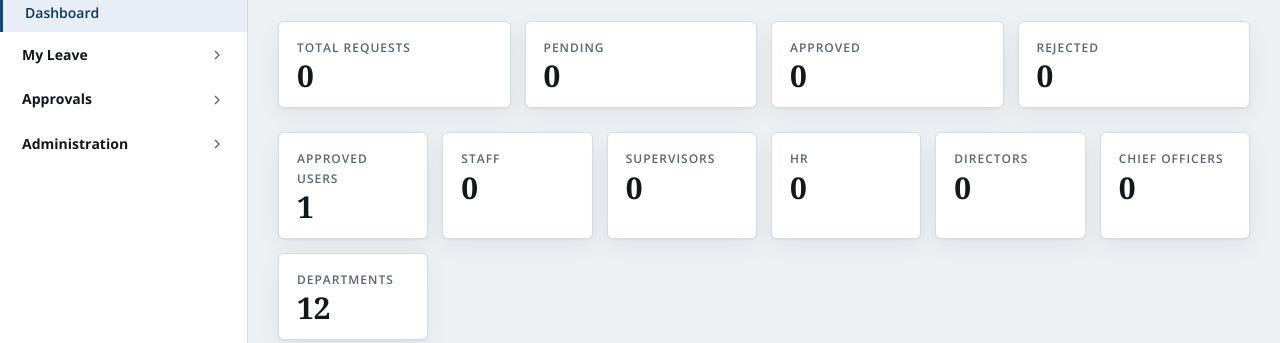
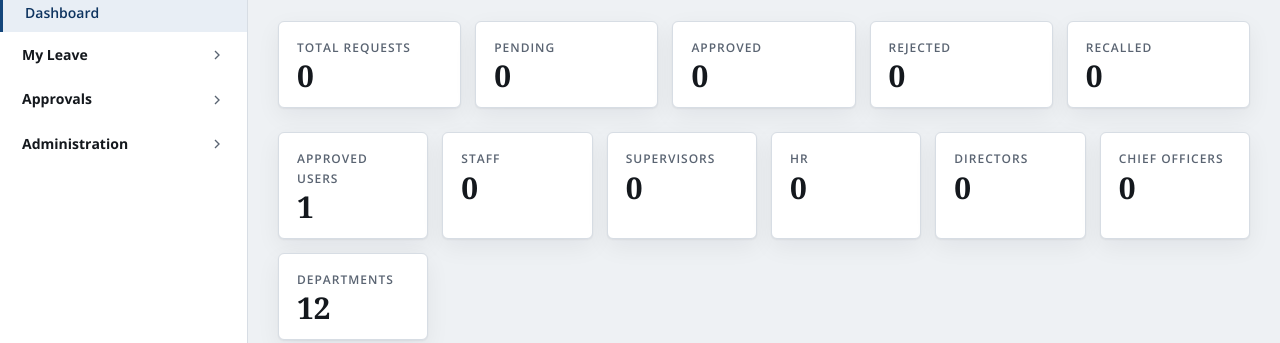
Before and after one commit to evansamos254/leave.management.system, a PHP site: page / in a window 1280 px wide. Shown: the part 171-514 px from the top of the page. Run offline with PHP 8.4, Linux system fonts and the light colour scheme; the visitor is signed in with stand-in values (Sample User, id 1); data comes from the database, SQL or seed files in the repository; data that the repository does not hold is empty; some libraries are stand-ins or nearby versions.

Commit message:
enhancement

```diff
--- a/app/controllers/AdminController.php
+++ b/app/controllers/AdminController.php
@@ -35,6 +35,7 @@ class AdminController
             'pending',
             'pending_supervisor',
             'approved',
+            'recalled',
             'rejected',
             'cancelled',
             'forfeited',
--- a/app/models/LeaveRequest.php
+++ b/app/models/LeaveRequest.php
@@ -64,6 +64,7 @@ class LeaveRequest
                     e.user_id AS employee_user_id, e.staff_id, e.department_id, e.designation, e.job_group, e.supervisor_id,
                     u.full_name AS employee_name, u.email AS employee_email, u.phone AS employee_phone,
                     ru.full_name AS resumed_by_name,
+                    rr.full_name AS recalled_by_name,
                     lf.id AS forfeiture_id, lf.days_forfeited, lf.payout_amount, lf.notes AS forfeiture_notes,
                     lf.recorded_at AS forfeited_at, lfu.full_name AS forfeited_by_name,
                     d.directorate_id, d.name AS department_name,
@@ -73,6 +74,7 @@ class LeaveRequest
              JOIN employees e ON e.id = lr.employee_id
              JOIN users u ON u.id = e.user_id
              LEFT JOIN users ru ON ru.id = lr.resumed_by_user_id
+             LEFT JOIN users rr ON rr.id = lr.recalled_by_user_id
              LEFT JOIN leave_forfeitures lf ON lf.leave_request_id = lr.id
              LEFT JOIN users lfu ON lfu.id = lf.recorded_by_user_id
              LEFT JOIN departments d ON d.id = e.department_id
@@ -90,11 +92,13 @@ class LeaveRequest
         $stmt = db()->prepare(
             'SELECT lr.*, lt.name AS leave_type_name,
                     lf.id AS forfeiture_id, lf.days_forfeited, lf.payout_amount, lf.notes AS forfeiture_notes,
-                    lf.recorded_at AS forfeited_at, lfu.full_name AS forfeited_by_name
+                    lf.recorded_at AS forfeited_at, lfu.full_name AS forfeited_by_name,
+                    rr.full_name AS recalled_by_name
              FROM leave_requests lr
              JOIN leave_types lt ON lt.id = lr.leave_type_id
              LEFT JOIN leave_forfeitures lf ON lf.leave_request_id = lr.id
              LEFT JOIN users lfu ON lfu.id = lf.recorded_by_user_id
+             LEFT JOIN users rr ON rr.id = lr.recalled_by_user_id
              WHERE lr.employee_id = ?
              ORDER BY lr.submitted_at DESC'
         );
@@ -116,6 +120,7 @@ class LeaveRequest
                       OR (
                           lr.status = 'approved'
                           AND lr.resumed_at IS NULL
+                          AND lr.recalled_at IS NULL
                           AND lr.end_date >= ?
                       )
                   )
@@ -146,6 +151,7 @@ class LeaveRequest
              WHERE lr.employee_id = ?
                AND lr.status = 'approved'
                AND lr.resumed_at IS NULL
+               AND lr.recalled_at IS NULL
                AND lr.start_date <= ?
              ORDER BY lr.end_date DESC, lr.start_date DESC, lr.id DESC
              LIMIT 1"
@@ -164,12 +170,14 @@ class LeaveRequest
                        e.staff_id, e.department_id, e.job_group,
                        u.full_name AS employee_name,
                        u.email AS employee_email,
+                       rr.full_name AS recalled_by_name,
                        d.directorate_id, d.name AS department_name,
                        dir.name AS directorate_name
                 FROM leave_requests lr
                 JOIN leave_types lt ON lt.id = lr.leave_type_id
                 JOIN employees e ON e.id = lr.employee_id
                 JOIN users u ON u.id = e.user_id
+                LEFT JOIN users rr ON rr.id = lr.recalled_by_user_id
                 LEFT JOIN departments d ON d.id = e.department_id
                 LEFT JOIN directorates dir ON dir.id = d.directorate_id
                 WHERE 1 = 1
@@ -178,6 +186,10 @@ class LeaveRequest
         if ($status !== null && $status !== '') {
             if ($status === 'pending') {
                 $sql .= " AND lr.status = 'pending_supervisor'";
+            } elseif ($status === 'recalled') {
+                $sql .= ' AND lr.recalled_at IS NOT NULL';
+            } elseif ($status === 'approved') {
+                $sql .= " AND lr.status = 'approved' AND lr.recalled_at IS NULL";
             } else {
                 $sql .= ' AND lr.status = ?';
                 $params[] = $status;
@@ -251,15 +263,18 @@ class LeaveRequest
             "SELECT lr.*, lt.name AS leave_type_name,
                     e.staff_id, e.department_id, e.job_group, e.supervisor_id,
                     u.full_name AS employee_name,
+                    rr.full_name AS recalled_by_name,
                     d.directorate_id, d.name AS department_name,
                     dir.name AS directorate_name
              FROM leave_requests lr
              JOIN leave_types lt ON lt.id = lr.leave_type_id
              JOIN employees e ON e.id = lr.employee_id
              JOIN users u ON u.id = e.user_id
+             LEFT JOIN users rr ON rr.id = lr.recalled_by_user_id
              LEFT JOIN departments d ON d.id = e.department_id
              LEFT JOIN directorates dir ON dir.id = d.directorate_id
              WHERE lr.status = 'approved'
+               AND lr.recalled_at IS NULL
                AND lr.start_date <= ?
                AND lr.end_date >= ?
                $scope
@@ -293,16 +308,19 @@ class LeaveRequest
             "SELECT lr.*, lt.name AS leave_type_name,
                     e.department_id,
                     u.full_name AS employee_name,
+                    rr.full_name AS recalled_by_name,
                     d.directorate_id, d.name AS department_name,
                     dir.name AS directorate_name
              FROM leave_requests lr
              JOIN leave_types lt ON lt.id = lr.leave_type_id
              JOIN employees e ON e.id = lr.employee_id
              JOIN users u ON u.id = e.user_id
+             LEFT JOIN users rr ON rr.id = lr.recalled_by_user_id
              LEFT JOIN departments d ON d.id = e.department_id
              LEFT JOIN directorates dir ON dir.id = d.directorate_id
              WHERE lr.status = 'approved'
                AND lr.resumed_at IS NULL
+               AND lr.recalled_at IS NULL
                AND lr.start_date <= ?
                AND lr.end_date >= ?
                $scope
@@ -324,16 +342,19 @@ class LeaveRequest
             "SELECT lr.*, lt.name AS leave_type_name,
                     e.department_id,
                     u.full_name AS employee_name,
+                    rr.full_name AS recalled_by_name,
                     d.directorate_id, d.name AS department_name,
                     dir.name AS directorate_name
              FROM leave_requests lr
              JOIN leave_types lt ON lt.id = lr.leave_type_id
              JOIN employees e ON e.id = lr.employee_id
              JOIN users u ON u.id = e.user_id
+             LEFT JOIN users rr ON rr.id = lr.recalled_by_user_id
              LEFT JOIN departments d ON d.id = e.department_id
              LEFT JOIN directorates dir ON dir.id = d.directorate_id
              WHERE lr.status = 'approved'
                AND lr.resumed_at IS NULL
+               AND lr.recalled_at IS NULL
                AND lr.end_date = ?
                $scope
              ORDER BY u.full_name ASC
@@ -354,16 +375,19 @@ class LeaveRequest
             "SELECT lr.*, lt.name AS leave_type_name,
                     e.department_id,
                     u.full_name AS employee_name,
+                    rr.full_name AS recalled_by_name,
                     d.directorate_id, d.name AS department_name,
                     dir.name AS directorate_name
              FROM leave_requests lr
              JOIN leave_types lt ON lt.id = lr.leave_type_id
              JOIN employees e ON e.id = lr.employee_id
              JOIN users u ON u.id = e.user_id
+             LEFT JOIN users rr ON rr.id = lr.recalled_by_user_id
              LEFT JOIN departments d ON d.id = e.department_id
              LEFT JOIN directorates dir ON dir.id = d.directorate_id
              WHERE lr.status = 'approved'
                AND lr.resumed_at IS NULL
+               AND lr.recalled_at IS NULL
                AND lr.start_date > ?
                $scope
              ORDER BY lr.start_date ASC, u.full_name ASC
@@ -384,6 +408,7 @@ class LeaveRequest
                     e.user_id AS employee_user_id,
                     e.staff_id, e.department_id, e.designation, e.job_group, e.supervisor_id,
                     u.full_name AS employee_name, u.email AS employee_email, u.phone AS employee_phone,
+                    rr.full_name AS recalled_by_name,
                     d.directorate_id, d.name AS department_name,
                     dir.name AS directorate_name,
                     DATEDIFF(lr.end_date, CURDATE()) AS days_until_end
@@ -391,10 +416,12 @@ class LeaveRequest
              JOIN leave_types lt ON lt.id = lr.leave_type_id
              JOIN employees e ON e.id = lr.employee_id
              JOIN users u ON u.id = e.user_id
+             LEFT JOIN users rr ON rr.id = lr.recalled_by_user_id
              LEFT JOIN departments d ON d.id = e.department_id
              LEFT JOIN directorates dir ON dir.id = d.directorate_id
              WHERE lr.status = 'approved'
                AND lr.resumed_at IS NULL
+               AND lr.recalled_at IS NULL
                AND lr.start_date <= CURDATE()
                AND lr.end_date BETWEEN CURDATE() AND ?
                AND lr.end_reminder_sent_at IS NULL
@@ -522,6 +549,7 @@ class LeaveRequest
             'rejected' => 0,
             'cancelled' => 0,
             'forfeited' => 0,
+            'recalled' => 0,
             'total' => 0,
         ];
 
@@ -536,6 +564,17 @@ class LeaveRequest
                 $counts[$status] += $total;
             }
         }
+
+        $recalledStmt = db()->prepare(
+            "SELECT COUNT(*)
+             FROM leave_requests lr
+             JOIN employees e ON e.id = lr.employee_id
+             $where
+               AND lr.recalled_at IS NOT NULL"
+        );
+        $recalledStmt->execute($params);
+        $counts['recalled'] = (int) $recalledStmt->fetchColumn();
+        $counts['approved'] = max(0, $counts['approved'] - $counts['recalled']);
 
         return $counts;
     }
@@ -589,7 +628,7 @@ class LeaveRequest
     private static function reportWhere(?string $from, ?string $to, ?int $directorateId, ?int $departmentId, ?array $viewer = null): array
     {
         $params = [];
-        $where = "WHERE lr.status = 'approved'";
+        $where = "WHERE lr.status = 'approved' AND lr.recalled_at IS NULL";
 
         if ($from) {
             $where .= ' AND lr.start_date >= ?';
--- a/views/dashboard/index.php
+++ b/views/dashboard/index.php
@@ -14,6 +14,10 @@
     <article class="stat-card danger">
         <span>Rejected</span>
         <strong><?= (int) $counts['rejected'] ?></strong>
+    </article>
+    <article class="stat-card warning">
+        <span>Recalled</span>
+        <strong><?= (int) ($counts['recalled'] ?? 0) ?></strong>
     </article>
 </section>
 
--- a/views/leave/history.php
+++ b/views/leave/history.php
@@ -71,9 +71,13 @@
                         <td><?= e(format_date($request['start_date'])) ?> to <?= e(format_date($request['end_date'])) ?></td>
                         <td><?= e(format_days($request['days_requested'])) ?></td>
                         <td>
-                            <span class="badge <?= e(status_badge_class($request['status'])) ?>"><?= e(status_label($request['status'])) ?></span>
+                            <?php $displayStatus = !empty($request['recalled_at']) ? 'recalled' : $request['status']; ?>
+                            <span class="badge <?= e(!empty($request['recalled_at']) ? 'warning' : status_badge_class($request['status'])) ?>"><?= e(status_label($displayStatus)) ?></span>
                             <?php if (!empty($request['recalled_at'])): ?>
                                 <small class="badge warning">Recalled <?= e(format_date($request['recalled_at'])) ?></small>
+                                <?php if (!empty($request['recalled_by_name'])): ?>
+                                    <small>By <?= e($request['recalled_by_name']) ?></small>
+                                <?php endif; ?>
                             <?php endif; ?>
                             <?php if (!empty($request['forfeiture_id'])): ?>
                                 <small>Payout <?= e(format_currency($request['payout_amount'] ?? null)) ?></small>
```
Also changed, not shown: app/controllers/LeaveController.php (+9 -10 lines), app/services/PdfService.php (+23 -5 lines), views/admin/leave-requests.php (+17 -2 lines), views/leave/view.php (+17 -3 lines). Lines whose indentation alone changed are shown as unchanged.
